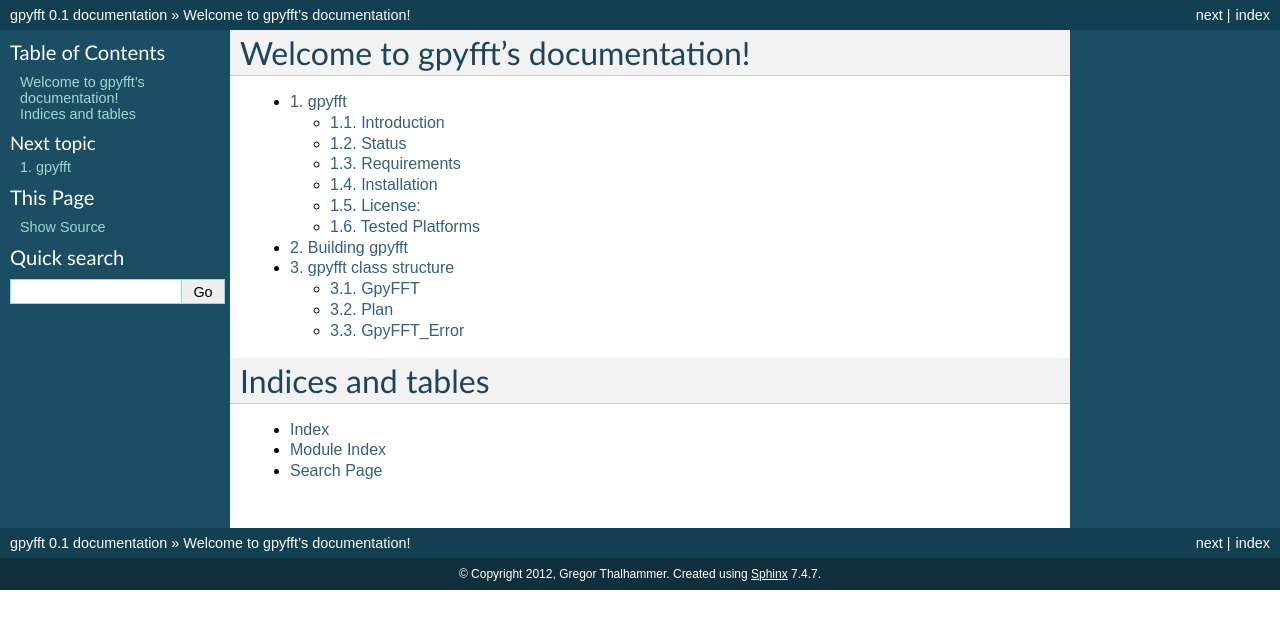
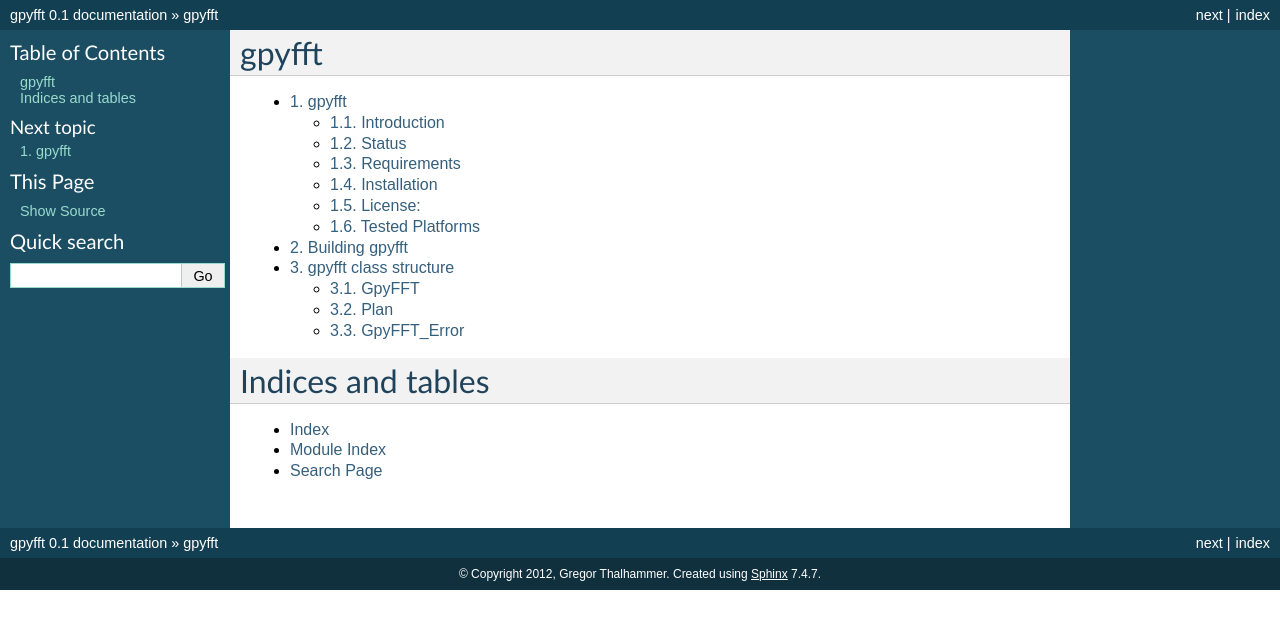
Before and after one commit to geggo/gpyfft, a Sphinx documentation site: the page built from docs/source/index.rst, in a window 1280 px wide. Shown: the top 629 px of the page. Built offline with Sphinx 7.4.7, drawn with Linux system fonts in a browser that asks for light colours.

```diff
--- a/docs/source/index.rst
+++ b/docs/source/index.rst
@@ -3,8 +3,8 @@
    You can adapt this file completely to your liking, but it should at least
    contain the root `toctree` directive.
 
-Welcome to gpyfft's documentation!
-==================================
+gpyfft
+======
 
 .. toctree::
    :numbered:
```
Also changed, not shown: 1 other file.
